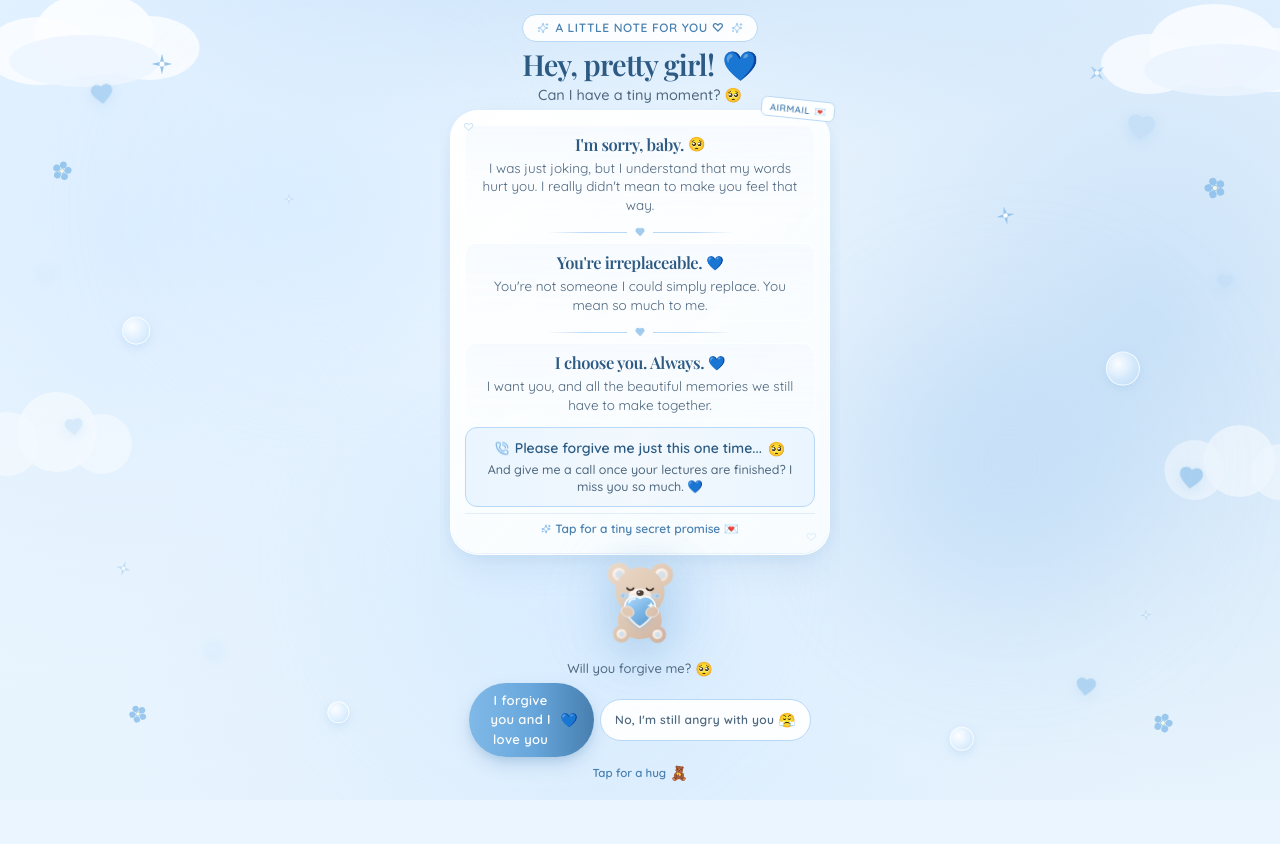
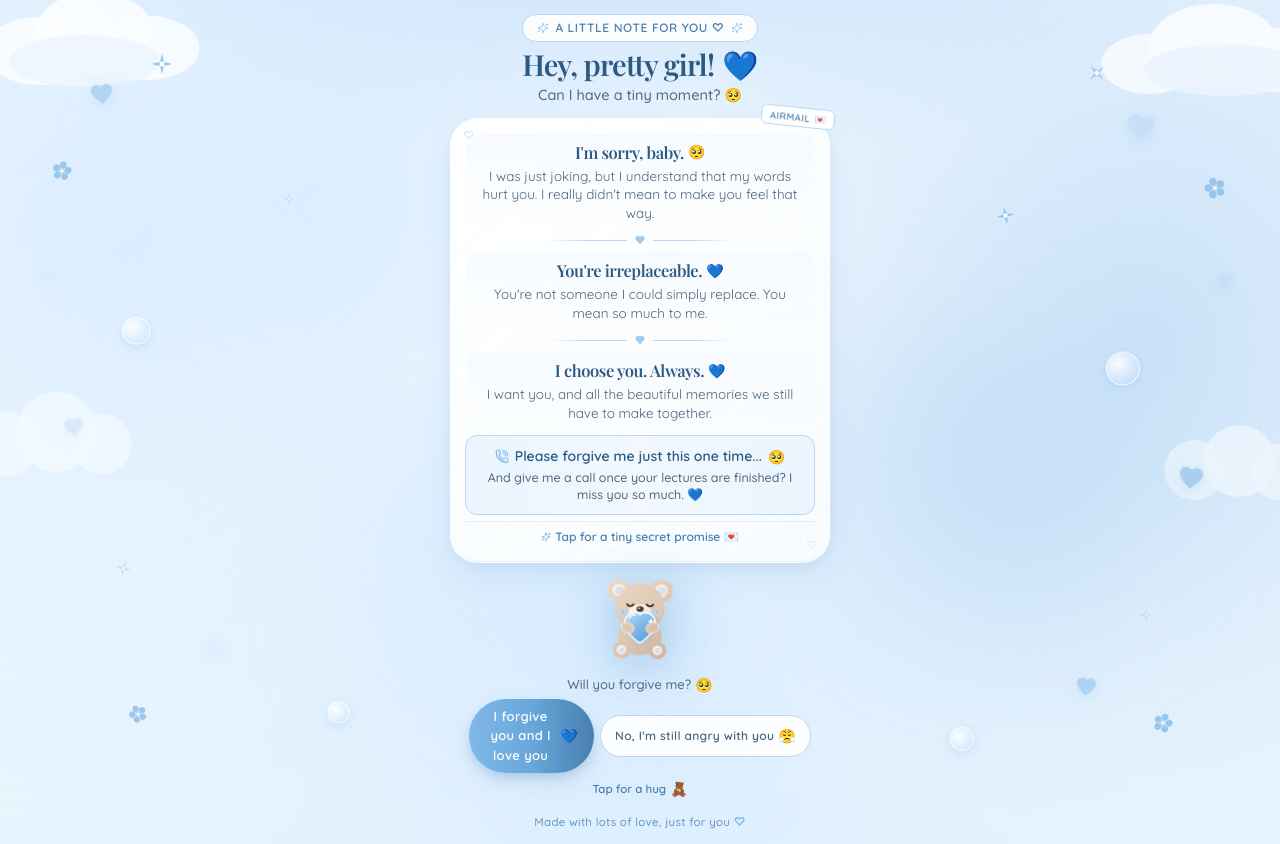
Before and after one commit to Akitha-Chanupama/sorryyy, a React (Vite) app: page / in a window 1280 px wide. Before the commit the page ends 800 px from the top, so only its background shows below. Built offline with nearby package versions, Linux system fonts and the light colour scheme; a web font is replaced by a local one.

Commit message:
Restore natural scrolling with crisp termination at footer

```diff
--- a/src/App.tsx
+++ b/src/App.tsx
@@ -48,7 +48,7 @@ export const App: React.FC = () => {
     <main
       onClick={handleScreenClick}
       onTouchStart={handleTouchStart}
-      className="relative h-[100dvh] max-h-[100dvh] min-h-[100dvh] w-full dreamy-aurora overflow-hidden flex flex-col items-center justify-between px-3.5 sm:px-4 py-1.5 sm:py-2 safe-top safe-bottom antialiased cursor-default select-none"
+      className="relative min-h-[100dvh] w-full dreamy-aurora overflow-x-hidden flex flex-col items-center justify-between px-3.5 sm:px-4 pt-1.5 pb-2 safe-top safe-bottom antialiased cursor-default select-none"
     >
       {/* Dreamy animated sky elements & background decorations */}
       <BackgroundDecorations />
@@ -69,8 +69,8 @@ export const App: React.FC = () => {
         ))}
       </AnimatePresence>
 
-      {/* Main Content Shell - Strictly Locked to Single Screen */}
-      <div className="relative z-10 w-full max-w-[400px] h-full max-h-full flex flex-col justify-between items-center mx-auto overflow-hidden">
+      {/* Main Content Shell - Natural Flex Column */}
+      <div className="relative z-10 w-full max-w-[400px] flex-1 flex flex-col justify-between items-center mx-auto space-y-2">
         {/* Top: Opening Note & Warm Greetings */}
         <Header />
 
--- a/src/index.css
+++ b/src/index.css
@@ -9,16 +9,12 @@
   }
 
   html {
-    height: 100%;
-    height: 100dvh;
-    overflow: hidden;
-    overscroll-behavior: none;
-    overscroll-behavior-y: none;
+    min-height: 100%;
+    -webkit-text-size-adjust: 100%;
   }
 
   body {
-    height: 100%;
-    height: 100dvh;
+    min-height: 100%;
     margin: 0;
     padding: 0;
     background-color: #EAF5FF;
@@ -28,20 +24,20 @@
     -webkit-user-select: none;
     -webkit-font-smoothing: antialiased;
     -moz-osx-font-smoothing: grayscale;
-    overflow: hidden;
-    overscroll-behavior: none;
-    overscroll-behavior-y: none;
+    overflow-x: hidden;
+    overflow-y: auto;
+    -webkit-overflow-scrolling: touch;
     touch-action: manipulation;
   }
 }
 
-/* Mobile Safe Areas - tight & balanced */
+/* Mobile Safe Areas - tight & natural */
 .safe-top {
-  padding-top: max(0.4rem, env(safe-area-inset-top, 0.4rem));
+  padding-top: max(0.5rem, env(safe-area-inset-top, 0.5rem));
 }
 
 .safe-bottom {
-  padding-bottom: max(0.4rem, env(safe-area-inset-bottom, 0.4rem));
+  padding-bottom: max(0.6rem, env(safe-area-inset-bottom, 0.6rem));
 }
 
 /* Dreamy Aurora Sky Background */
@@ -89,3 +85,12 @@
 .animate-light-ray {
   animation: lightRay 3.5s ease-in-out infinite;
 }
+
+/* Minimal delicate scrollbar */
+::-webkit-scrollbar {
+  width: 3px;
+}
+::-webkit-scrollbar-thumb {
+  background: rgba(184, 216, 245, 0.5);
+  border-radius: 3px;
+}
```
